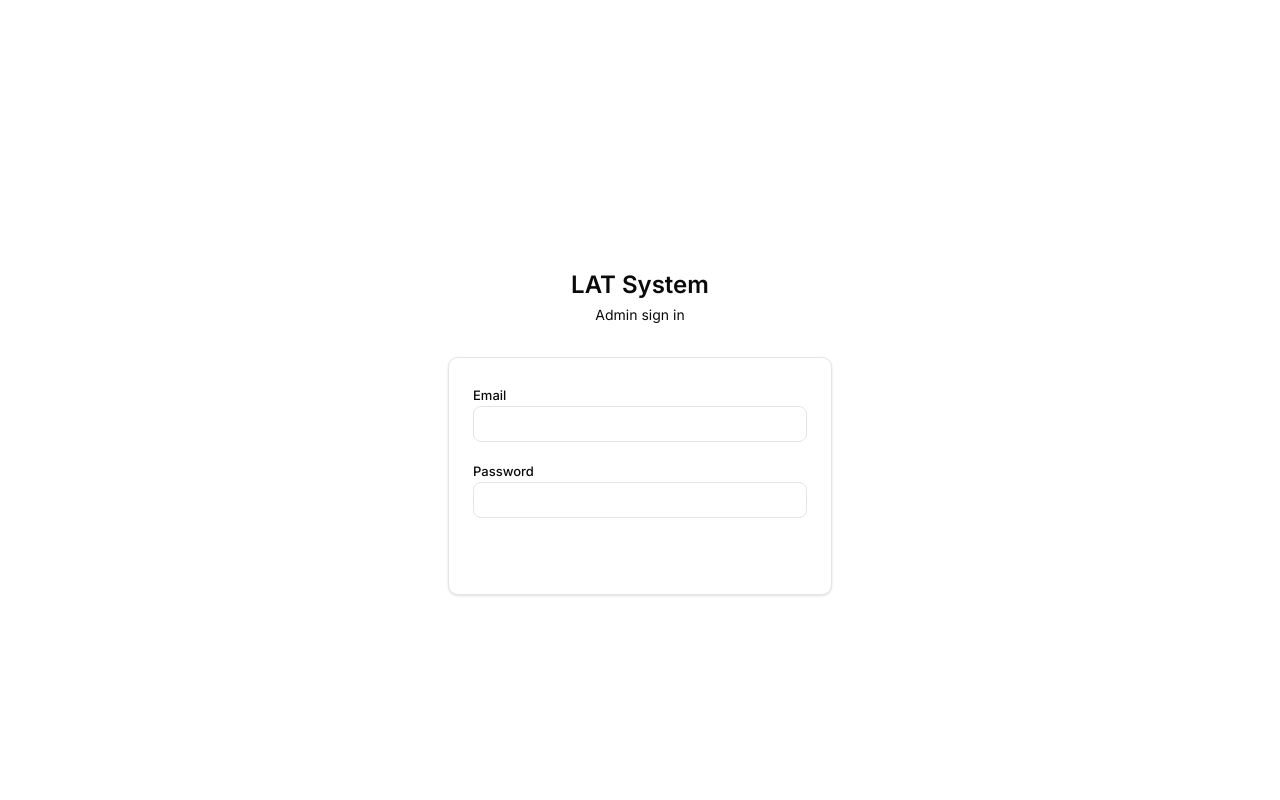
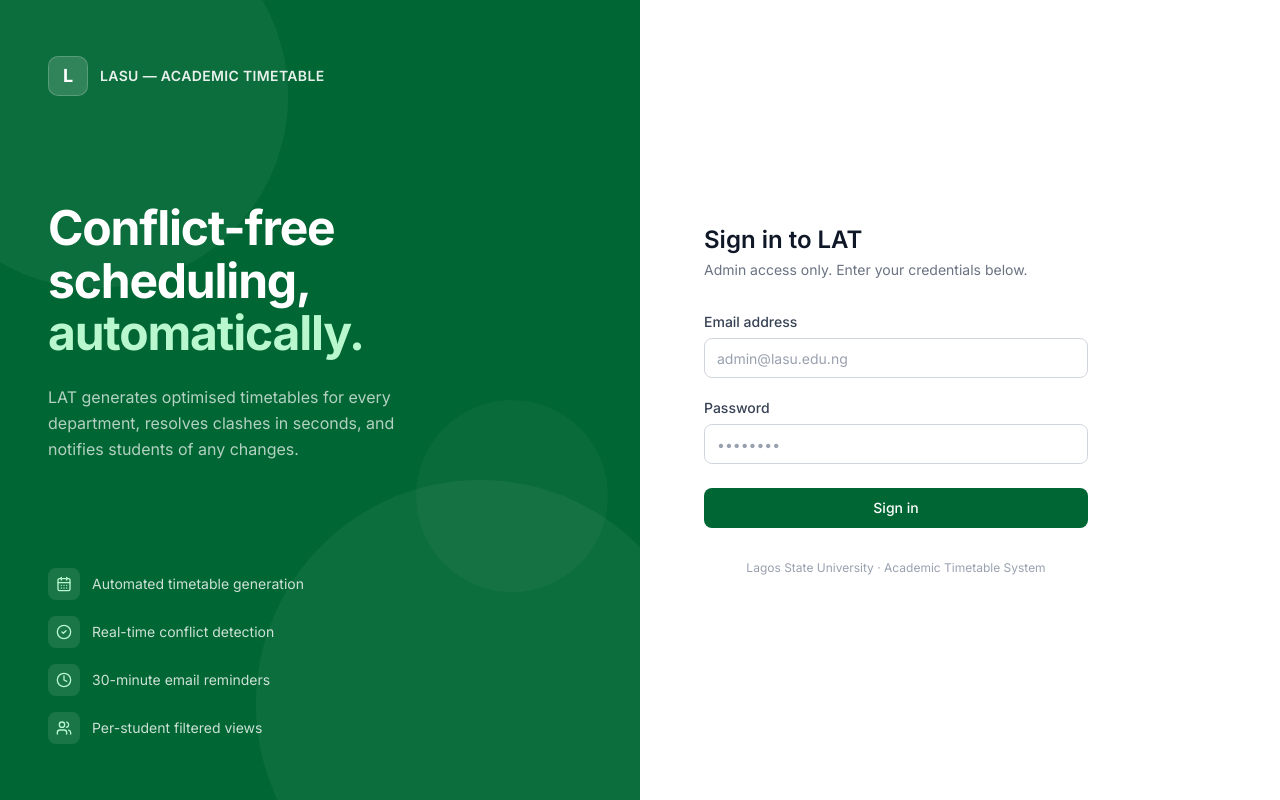
Before and after one commit to omoike2/lat-management-system, a Next.js app: page /login in a window 1280 px wide. Built offline with nearby package versions, Linux system fonts and the light colour scheme.

Commit message:
feat(login): split-panel redesign with LASU brand left panel
Left: dark green (#006633), hero copy, animated texture circles, feature
list with lucide icons. Right: white form panel, placeholder text, green
focus rings, styled error state. Mobile collapses to form-only with top logo.

```diff
--- a/src/app/login/page.tsx
+++ b/src/app/login/page.tsx
@@ -3,6 +3,7 @@
 import { useState, useTransition } from "react";
 import { signIn } from "next-auth/react";
 import { useRouter } from "next/navigation";
+import { CalendarDays, CheckCircle2, Clock, Users } from "lucide-react";
 
 export default function LoginPage() {
   const router = useRouter();
@@ -30,21 +31,75 @@
   }
 
   return (
-    <div className="min-h-screen bg-[--color-bg] flex items-center justify-center px-4">
-      <div className="w-full max-w-sm">
-        <div className="mb-8 text-center">
-          <div className="inline-flex items-center justify-center w-12 h-12 rounded-xl bg-[--color-brand] mb-4">
-            <span className="text-white text-xl font-bold">L</span>
+    <div className="min-h-screen grid grid-cols-1 lg:grid-cols-2">
+      {/* Left panel — brand */}
+      <div className="hidden lg:flex flex-col justify-between bg-[#006633] px-12 py-14 text-white relative overflow-hidden">
+        <div className="absolute -top-24 -left-24 w-96 h-96 rounded-full bg-white/5" />
+        <div className="absolute -bottom-32 -right-16 w-[28rem] h-[28rem] rounded-full bg-white/5" />
+        <div className="absolute top-1/2 right-8 w-48 h-48 rounded-full bg-white/[0.03]" />
+
+        {/* Logo */}
+        <div className="relative z-10 flex items-center gap-3">
+          <div className="flex items-center justify-center w-10 h-10 rounded-lg bg-white/15 border border-white/20">
+            <span className="font-bold text-lg leading-none">L</span>
           </div>
-          <h1 className="text-2xl font-semibold text-[--color-text-primary]">LAT System</h1>
-          <p className="text-sm text-[--color-text-secondary] mt-1">Admin sign in</p>
+          <span className="text-sm font-semibold tracking-wide uppercase opacity-90">
+            LASU — Academic Timetable
+          </span>
         </div>
 
-        <div className="bg-white rounded-lg border border-[--color-border] shadow-sm p-6">
-          <form onSubmit={handleSubmit} className="space-y-4">
+        {/* Hero text */}
+        <div className="relative z-10 space-y-6">
+          <h1 className="text-5xl font-bold leading-[1.1] tracking-tight">
+            Conflict-free<br />scheduling,<br />
+            <span className="text-green-200">automatically.</span>
+          </h1>
+          <p className="text-base text-white/70 max-w-sm leading-relaxed">
+            LAT generates optimised timetables for every department, resolves
+            clashes in seconds, and notifies students of any changes.
+          </p>
+        </div>
+
+        {/* Feature list */}
+        <div className="relative z-10 space-y-4">
+          {[
+            { icon: CalendarDays, label: "Automated timetable generation" },
+            { icon: CheckCircle2, label: "Real-time conflict detection" },
+            { icon: Clock, label: "30-minute email reminders" },
+            { icon: Users, label: "Per-student filtered views" },
+          ].map(({ icon: Icon, label }) => (
+            <div key={label} className="flex items-center gap-3">
+              <div className="flex-shrink-0 w-8 h-8 rounded-md bg-white/10 flex items-center justify-center">
+                <Icon className="w-4 h-4 text-green-200" />
+              </div>
+              <span className="text-sm text-white/80">{label}</span>
+            </div>
+          ))}
+        </div>
+      </div>
+
+      {/* Right panel — form */}
+      <div className="flex flex-col justify-center px-6 sm:px-12 lg:px-16 py-14 bg-white">
+        {/* Mobile logo */}
+        <div className="lg:hidden flex items-center gap-3 mb-10">
+          <div className="flex items-center justify-center w-9 h-9 rounded-lg bg-[#006633]">
+            <span className="font-bold text-white text-base leading-none">L</span>
+          </div>
+          <span className="text-sm font-semibold text-gray-600 tracking-wide uppercase">
+            LASU — Academic Timetable
+          </span>
+        </div>
+
+        <div className="w-full max-w-sm mx-auto lg:mx-0">
+          <div className="mb-8">
+            <h2 className="text-2xl font-semibold text-gray-900">Sign in to LAT</h2>
+            <p className="text-sm text-gray-500 mt-1">Admin access only. Enter your credentials below.</p>
+          </div>
+
+          <form onSubmit={handleSubmit} className="space-y-5">
             <div className="space-y-1.5">
-              <label htmlFor="email" className="text-[13px] font-medium text-[--color-text-primary]">
-                Email
+              <label htmlFor="email" className="block text-sm font-medium text-gray-700">
+                Email address
               </label>
               <input
                 id="email"
@@ -52,12 +107,13 @@
                 type="email"
                 required
                 autoComplete="email"
-                className="w-full h-9 rounded-md border border-[--color-border] px-3 text-sm focus:border-[--color-brand] focus:ring-1 focus:ring-[--color-brand] outline-none transition-colors"
+                placeholder="admin@lasu.edu.ng"
+                className="w-full h-10 rounded-md border border-gray-300 px-3 text-sm placeholder:text-gray-400 focus:border-[#006633] focus:ring-2 focus:ring-[#006633]/20 outline-none transition"
               />
             </div>
 
             <div className="space-y-1.5">
-              <label htmlFor="password" className="text-[13px] font-medium text-[--color-text-primary]">
+              <label htmlFor="password" className="block text-sm font-medium text-gray-700">
                 Password
               </label>
               <input
@@ -66,22 +122,30 @@
                 type="password"
                 required
                 autoComplete="current-password"
-                className="w-full h-9 rounded-md border border-[--color-border] px-3 text-sm focus:border-[--color-brand] focus:ring-1 focus:ring-[--color-brand] outline-none transition-colors"
+                placeholder="••••••••"
+                className="w-full h-10 rounded-md border border-gray-300 px-3 text-sm placeholder:text-gray-400 focus:border-[#006633] focus:ring-2 focus:ring-[#006633]/20 outline-none transition"
               />
             </div>
 
             {error && (
-              <p className="text-xs text-[--color-danger]">{error}</p>
+              <div className="flex items-center gap-2 rounded-md bg-red-50 border border-red-200 px-3 py-2.5">
+                <div className="w-1.5 h-1.5 rounded-full bg-red-500 flex-shrink-0" />
+                <p className="text-xs text-red-700">{error}</p>
+              </div>
             )}
 
             <button
               type="submit"
               disabled={isPending}
-              className="w-full h-9 rounded-md bg-[--color-brand] text-white text-sm font-medium hover:bg-[--color-brand-hover] disabled:opacity-60 transition-colors"
+              className="w-full h-10 rounded-md bg-[#006633] text-white text-sm font-medium hover:bg-[#005229] disabled:opacity-60 transition-colors mt-1"
             >
               {isPending ? "Signing in…" : "Sign in"}
             </button>
           </form>
+
+          <p className="mt-8 text-xs text-gray-400 text-center">
+            Lagos State University &middot; Academic Timetable System
+          </p>
         </div>
       </div>
     </div>
```
